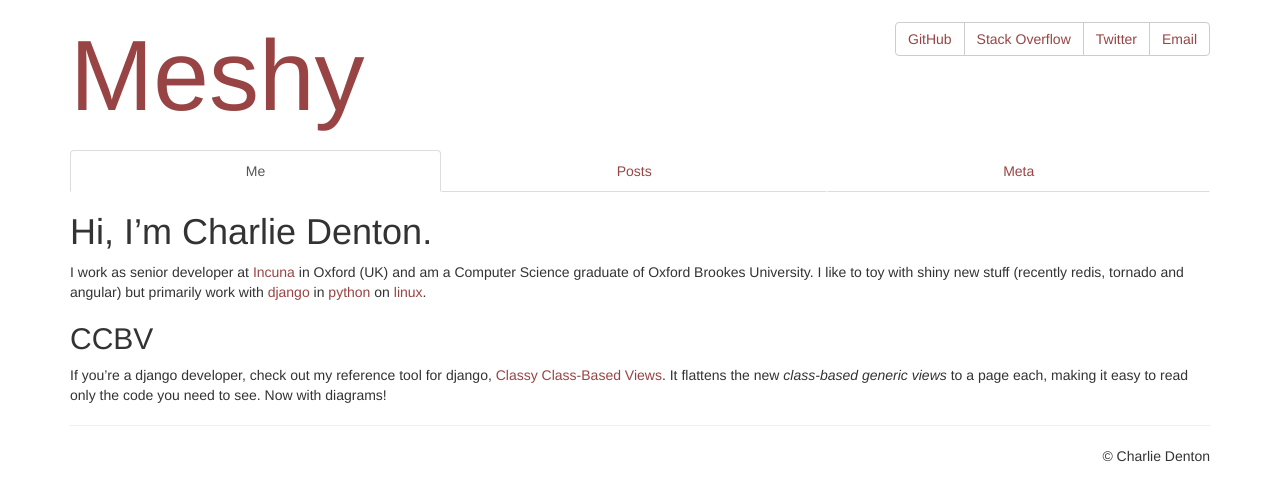
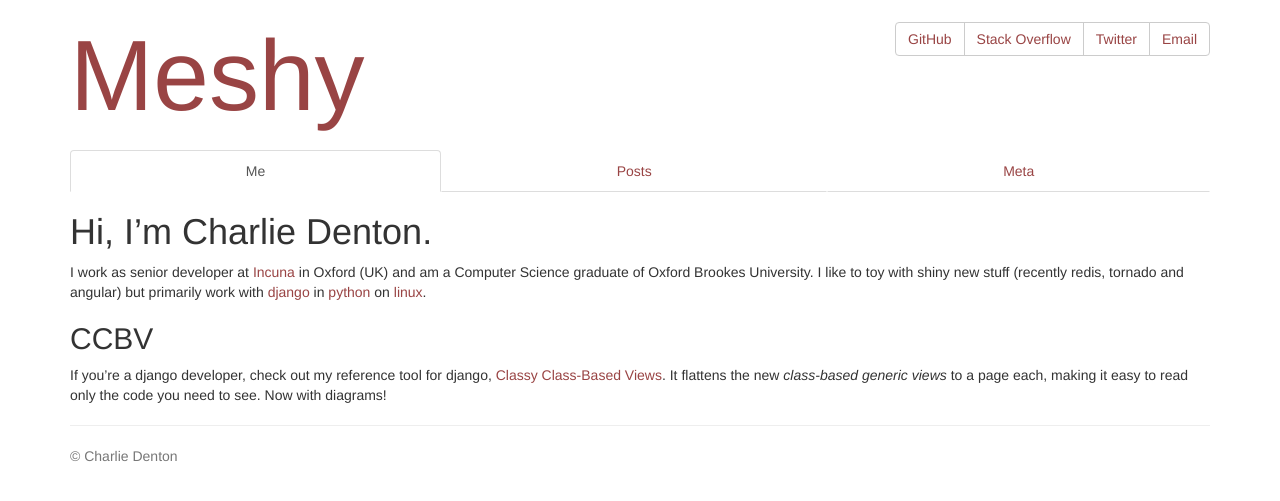
Before and after one commit to meshy/meshy.github.com, a Jekyll site: the page built from index.markdown, in a window 1280 px wide. Shown: the top 501 px of the page. Built offline with Jekyll 4.4.1, drawn with Linux system fonts in a browser that asks for light colours; nearby versions of some CDN libraries; some web fonts are replaced; Markdown is read by kramdown in place of the engine named in the settings.

Commit message:
Make copyright less obtrusive

```diff
--- a/_layouts/main.html
+++ b/_layouts/main.html
@@ -46,7 +46,7 @@
       </article>
       <footer>
           <hr/>
-          <p class='pull-right'>&copy; Charlie Denton</p>
+          <p class='text-muted'>&copy; Charlie Denton</p>
       </footer>
     </div>
 
```
